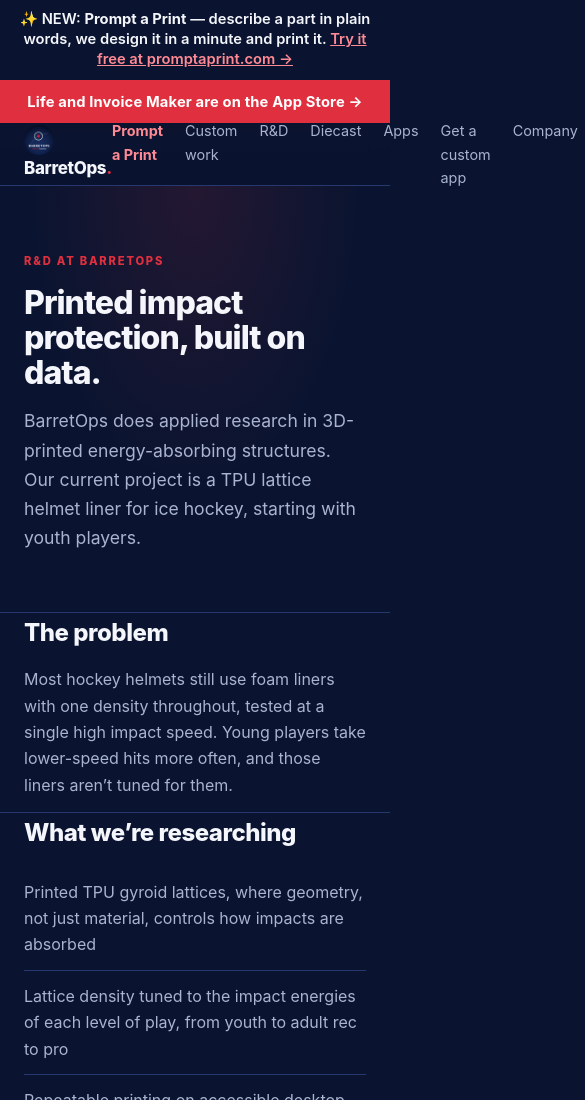
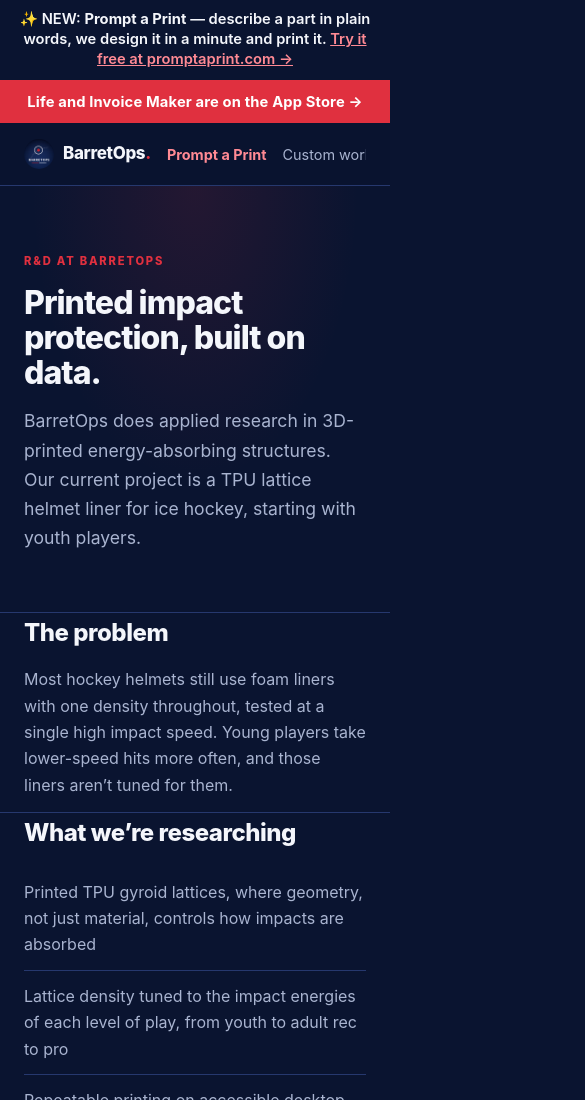
Before and after one commit to bw9009/lifeos-site, a plain HTML site: page rd/index.html in a window 390 px wide. Shown: the top 1100 px of the page, 585 px wide, since content can reach past the window. Drawn offline with Linux system fonts and the light colour scheme.

Commit message:
Keep logo and name on one line; R&D nav scrolls on phones
Co-Authored-By: Claude Opus 5.5 <noreply@anthropic.com>
Claude-Session: https://claude.ai/code/session_01YVe6PTSJ3yzayT23VjMoDD

```diff
--- a/rd/index.html
+++ b/rd/index.html
@@ -74,6 +74,9 @@
   .btn:hover{background:var(--accent2)}
   footer{padding:48px 0 72px;text-align:center;color:var(--faint);font-size:.9rem}
   footer a{color:var(--dim);text-decoration:none}
+  .brand{white-space:nowrap;display:flex;align-items:center}
+  .navlinks{overflow-x:auto;white-space:nowrap;scrollbar-width:none}
+  @media(max-width:760px){.navlinks .hide-sm{display:none}.navlinks{gap:16px;margin-left:16px}}
 </style>
 </head>
 
@@ -85,7 +88,7 @@
 <!--NAV-->
 <nav>
   <div class="wrap">
-    <a class="brand" href="/"><img src="/img/brand/barretops_logo_64.png" alt="" width="30" height="30" style="width:30px;height:30px;border-radius:50%;vertical-align:-9px;margin-right:9px">BarretOps<span class="dot">.</span></a>
+    <a class="brand" href="/" style="display:inline-flex;align-items:center;white-space:nowrap;flex-shrink:0"><img src="/img/brand/barretops_logo_64.png" alt="" width="30" height="30" style="width:30px;height:30px;border-radius:50%;vertical-align:-9px;margin-right:9px">BarretOps<span class="dot">.</span></a>
     <div class="navlinks">
       <a href="https://promptaprint.com" style="color:#ff8a94;font-weight:700">Prompt a Print</a>
       <a href="/#make">Custom work</a>
```
Also changed, not shown: beta/index.html (+1 -1 lines), build/index.html (+1 -1 lines), company/index.html (+1 -1 lines), diecast/index.html (+1 -1 lines), envelope/index.html (+1 -1 lines), envelope/privacy.html (+1 -1 lines), index.html (+1 -1 lines), invoice/index.html (+1 -1 lines), life/index.html (+1 -1 lines), privacy.html (+1 -1 lines), privacypolicy/index.html (+1 -1 lines), scripts/nav.html (+1 -1 lines), support.html (+1 -1 lines), terms.html (+1 -1 lines), 2 more files.
